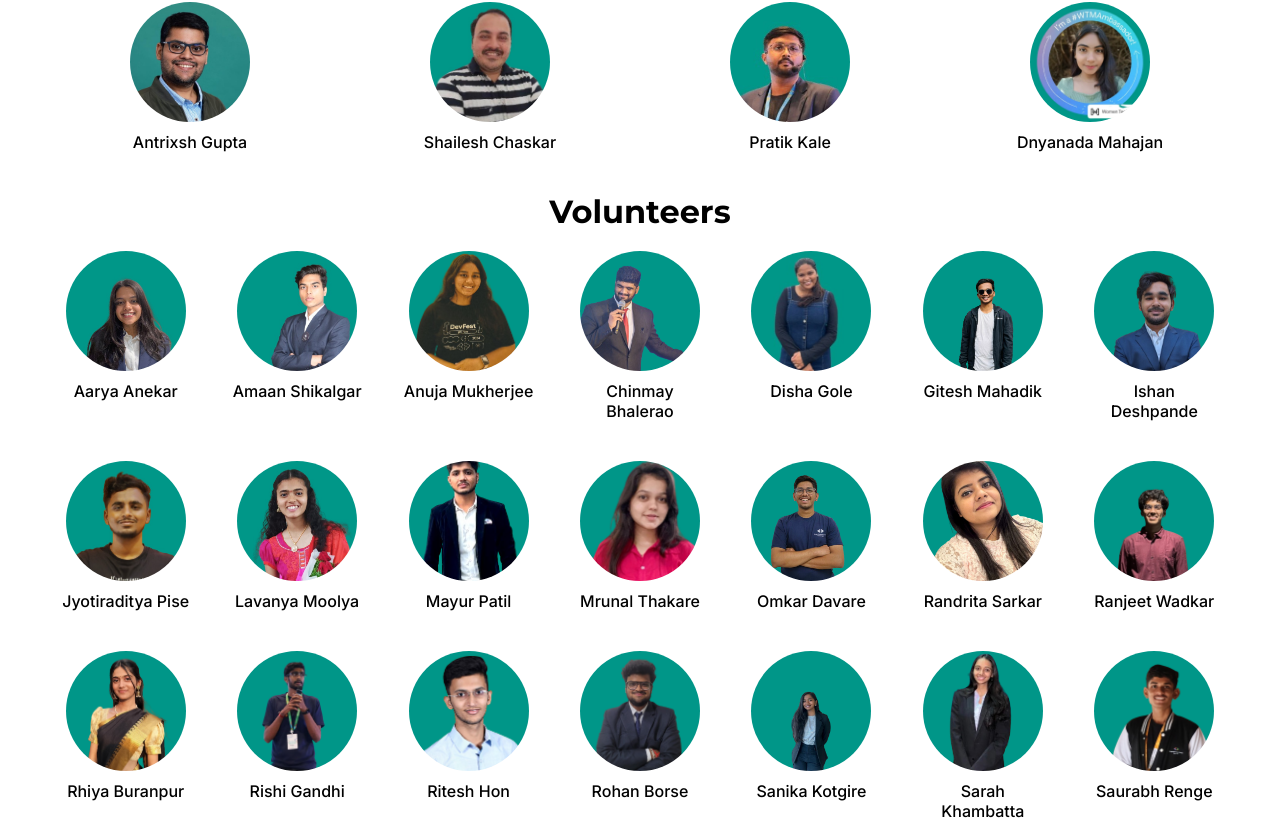
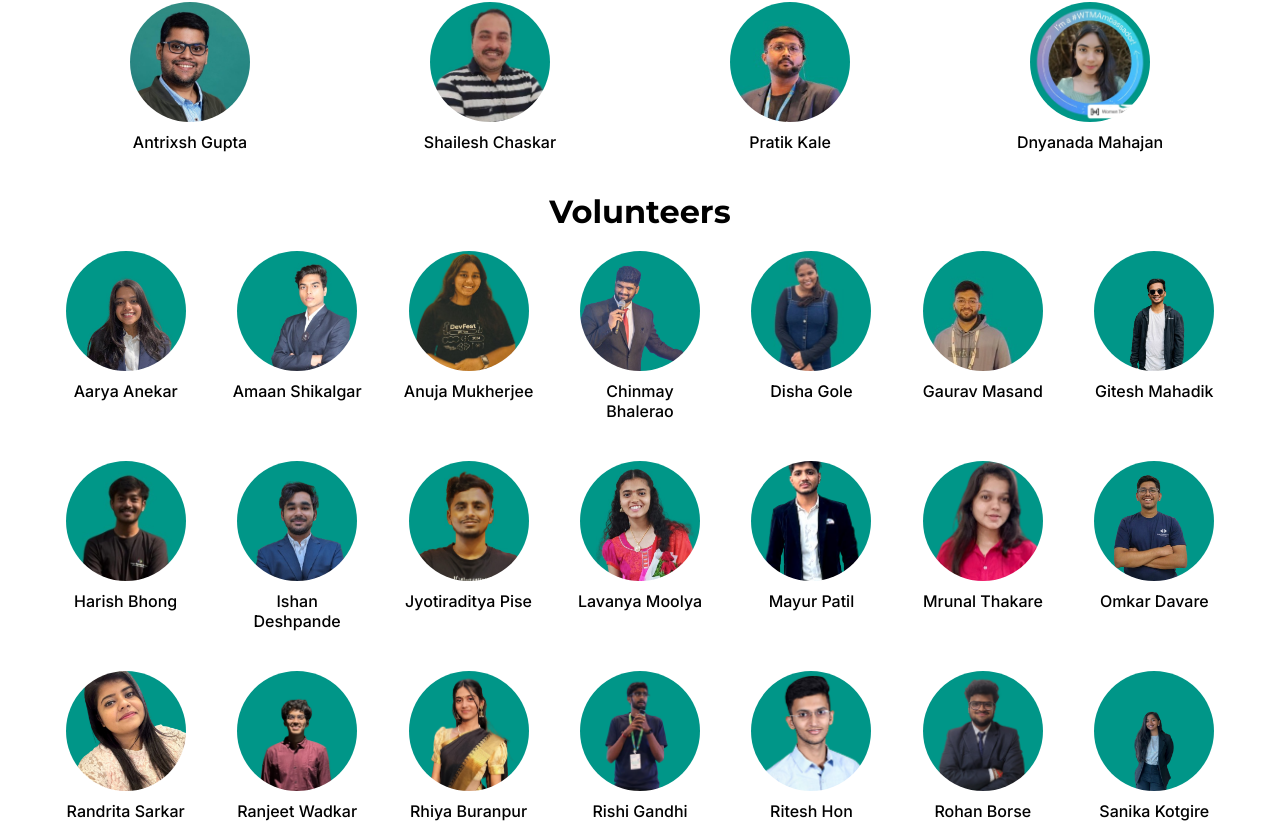
Before and after one commit to GDG-Cloud-Pune/ccd-25, an Angular app: page /teams in a window 1280 px wide. Shown: the part 380-1208 px from the top of the page. Built offline with nearby package versions, Linux system fonts and the light colour scheme.

Commit message:
added harish and gaurav pic

```diff
--- a/src/app/pages/teams/teams.component.ts
+++ b/src/app/pages/teams/teams.component.ts
@@ -22,7 +22,9 @@ export class TeamsComponent {
 { name: 'Anuja Mukherjee', image: 'assets/teams/Anuja_Mukherjee.png' },
 { name: 'Chinmay Bhalerao', image: 'assets/teams/Chinmay.png' },
 { name: 'Disha Gole', image: 'assets/teams/Disha_Gole.jpg' },
+{ name: 'Gaurav Masand', image: 'assets/teams/Gaurav.JPG' },
 { name: 'Gitesh Mahadik', image: 'assets/teams/Gitesh_Mahadik.png' },
+{ name: 'Harish Bhong', image: 'assets/teams/Harish__Bhong.jpg' },
 { name: 'Ishan Deshpande', image: 'assets/teams/Ishan_Deshpande.png' },
 { name: 'Jyotiraditya Pise', image: 'assets/teams/Jyotiraditya_Pise.jpg' },
 { name: 'Lavanya Moolya', image: 'assets/teams/Lavanya_Moolya.jpg '},
```
Also changed, not shown: public/assets/teams/Gaurav.JPG (added), public/assets/teams/Harish__Bhong.jpg (added).
